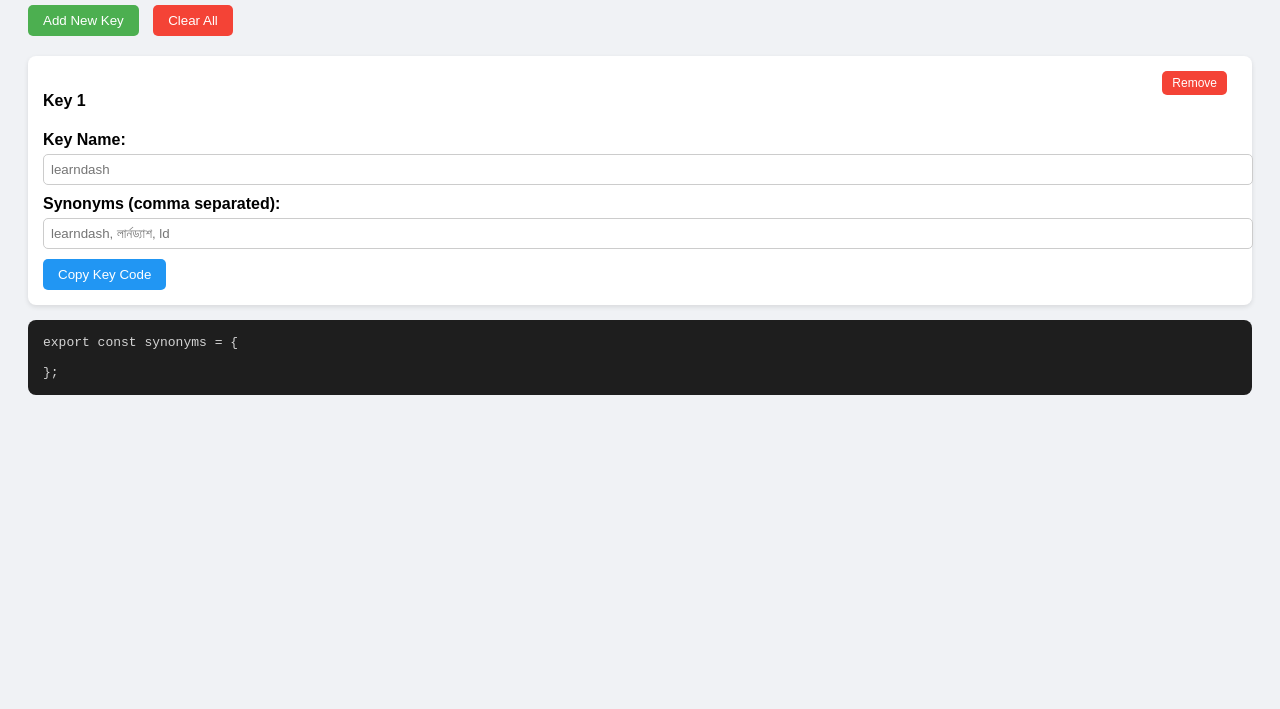
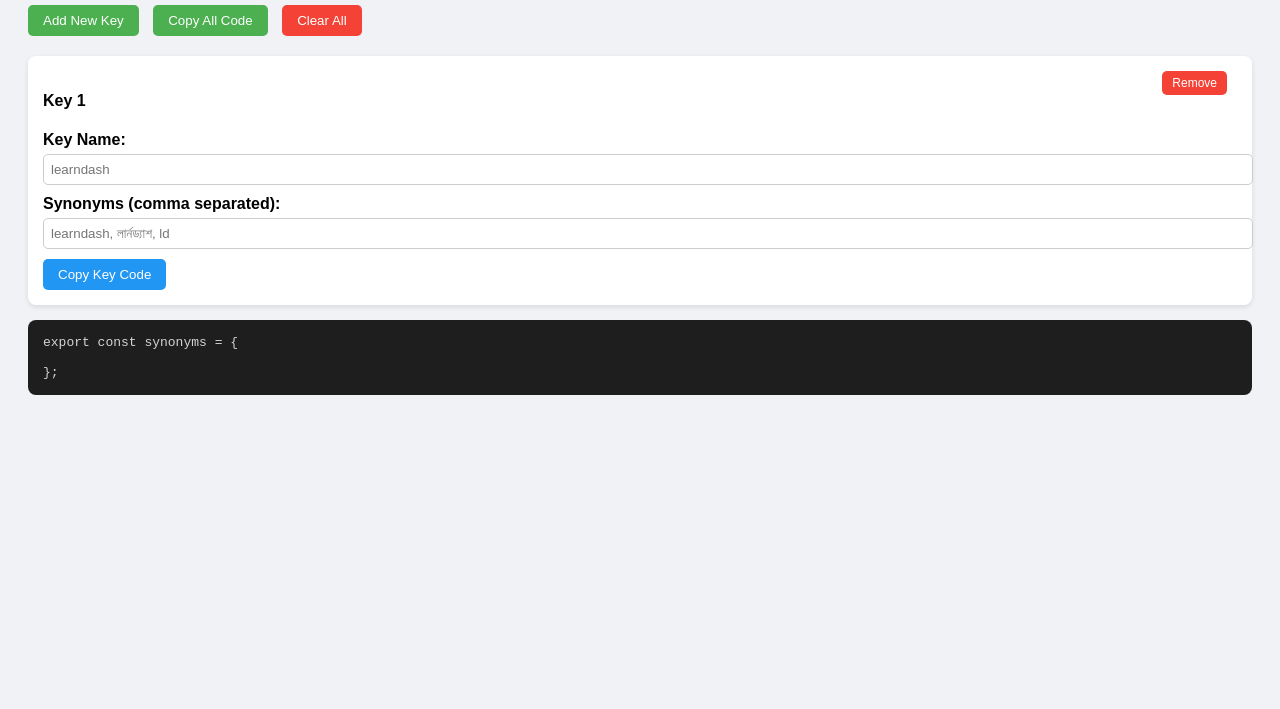
Before and after one commit to ashiqhosen/portfolio, a plain HTML site: page keyword.html in a window 1280 px wide. Shown: the part 91-800 px from the top of the page. Drawn offline with Linux system fonts and the light colour scheme.

Commit message:
Update keyword.html

```diff
--- a/keyword.html
+++ b/keyword.html
@@ -24,6 +24,7 @@
 
 <div class="controls">
     <button onclick="addObject()">Add New Key</button>
+    <button onclick="copyCode()">Copy All Code</button> <!-- Added Copy All Code -->
     <button class="clear" onclick="clearAll()">Clear All</button>
 </div>
 
```
